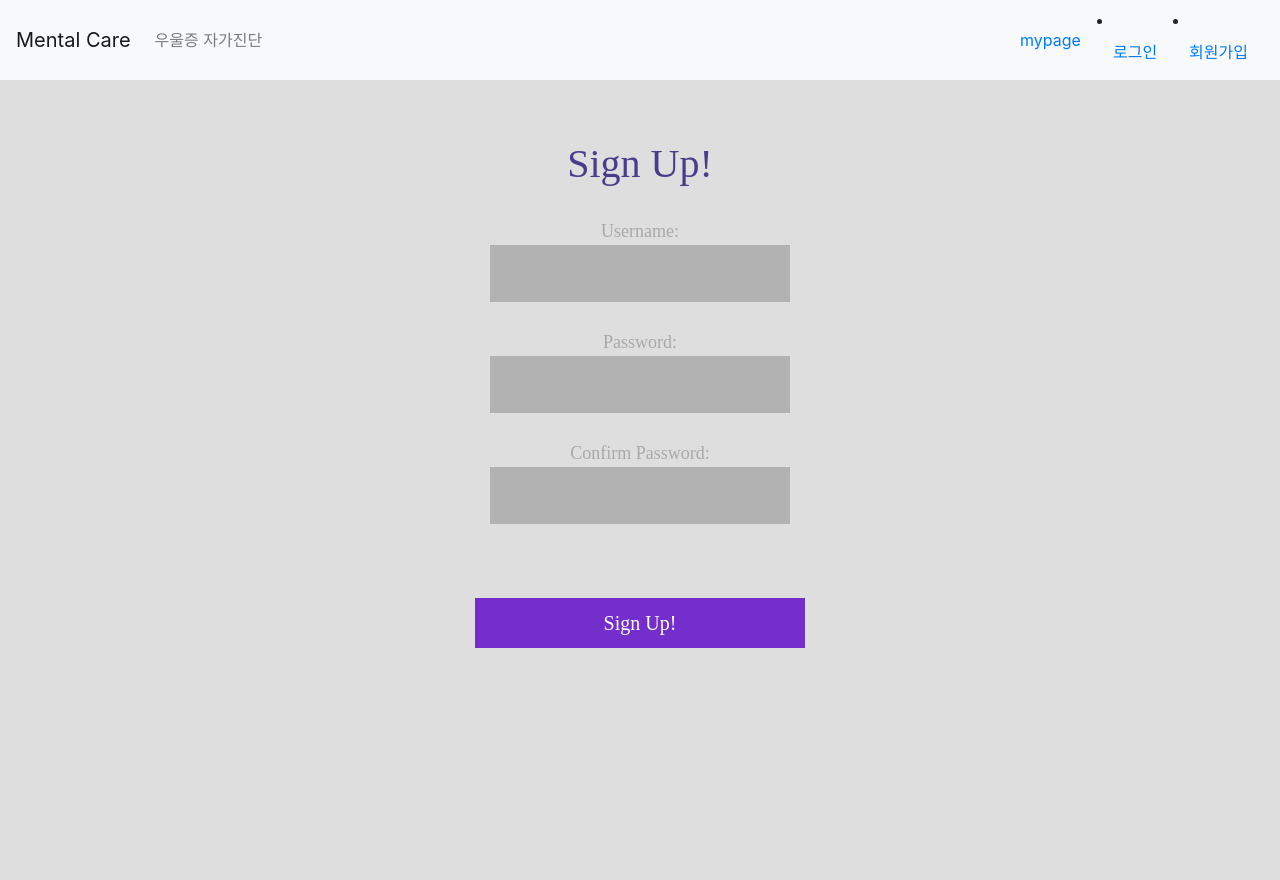
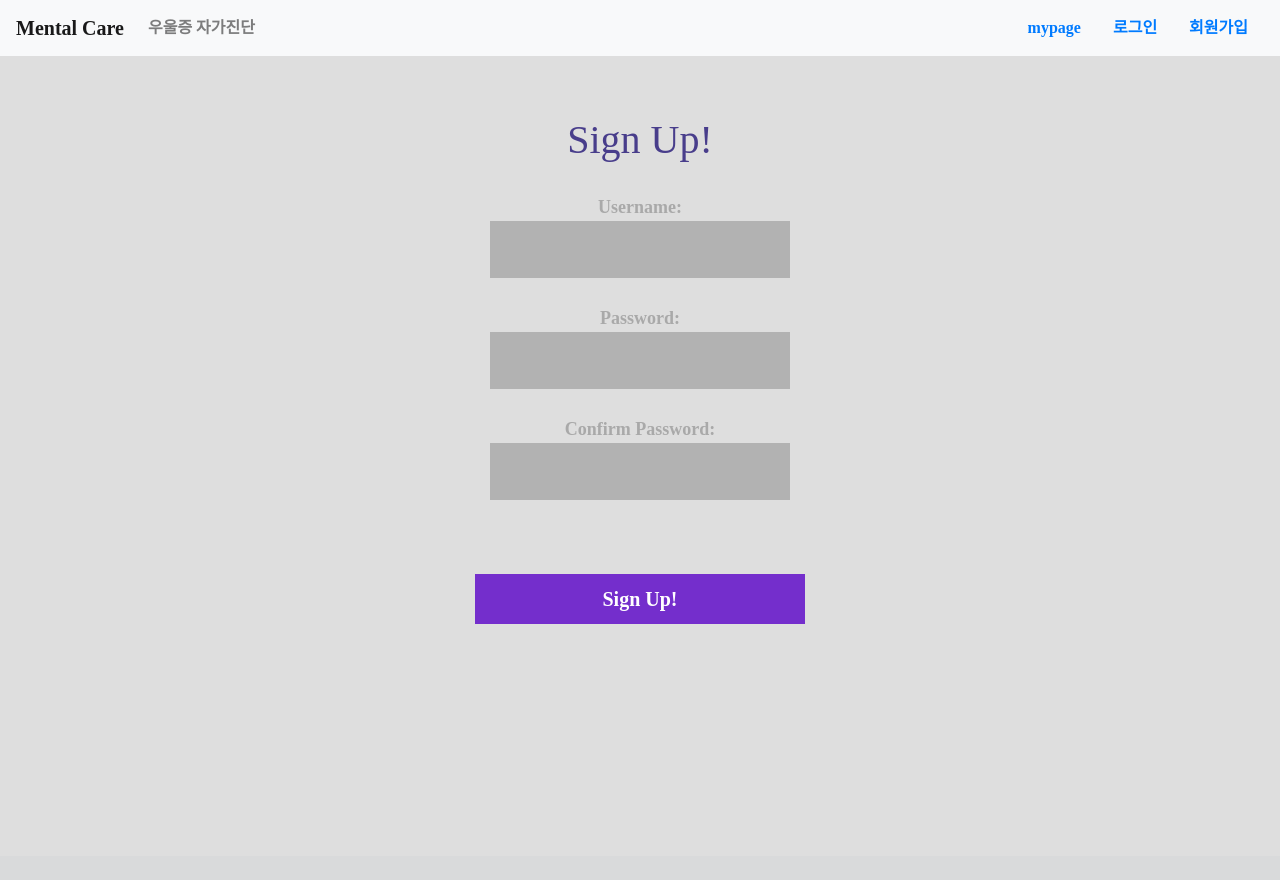
Before and after one commit to janu01ary/herethon-project, a Django app: page /accounts/signup/ in a window 1280 px wide. After the commit the page ends 624 px from the top, so only its background shows below. Run offline with Django 3.2, Linux system fonts and the light colour scheme; some libraries are stand-ins or nearby versions; some web fonts are replaced.

Commit message:
add font and email result

```diff
--- a/hereapp/templates/base.html
+++ b/hereapp/templates/base.html
@@ -13,6 +13,16 @@
 <script src="https://code.jquery.com/jquery-3.5.1.slim.min.js" integrity="sha384-DfXdz2htPH0lsSSs5nCTpuj/zy4C+OGpamoFVy38MVBnE+IbbVYUew+OrCXaRkfj" crossorigin="anonymous"></script>
 <script src="https://cdn.jsdelivr.net/npm/popper.js@1.16.0/dist/umd/popper.min.js" integrity="sha384-Q6E9RHvbIyZFJoft+2mJbHaEWldlvI9IOYy5n3zV9zzTtmI3UksdQRVvoxMfooAo" crossorigin="anonymous"></script>
 <script src="https://stackpath.bootstrapcdn.com/bootstrap/4.5.0/js/bootstrap.min.js" integrity="sha384-OgVRvuATP1z7JjHLkuOU7Xw704+h835Lr+6QL9UvYjZE3Ipu6Tp75j7Bh/kR0JKI" crossorigin="anonymous"></script>
+<style>
+  @font-face { font-family: 'MapoFlowerIsland'; src: url('https://cdn.jsdelivr.net/gh/projectnoonnu/noonfonts_2001@1.1/MapoFlowerIslandA.woff') format('woff'); font-weight: normal; font-style: normal; }
+  * {
+    font-family: 'MapoFlowerIsland';
+    font-weight: bold;
+  }
+  .nav-items {
+    list-style: none;
+  }
+</style>
 </head>
 
 <body>
--- a/hereapp/views.py
+++ b/hereapp/views.py
@@ -12,8 +12,8 @@ def showresults(request):
 
 def sendallresults(request):
     results = Result.objects.all()
-    message = "resulttttttttttttttttttttttttttest"
-    subject = "tttttttttttttttttitleeeeeeee"
+    message = results
+    subject = "결과들을 전송합니다."
     emails = Email.objects.all()
     email = emails.first()
     for email in emails:
```
